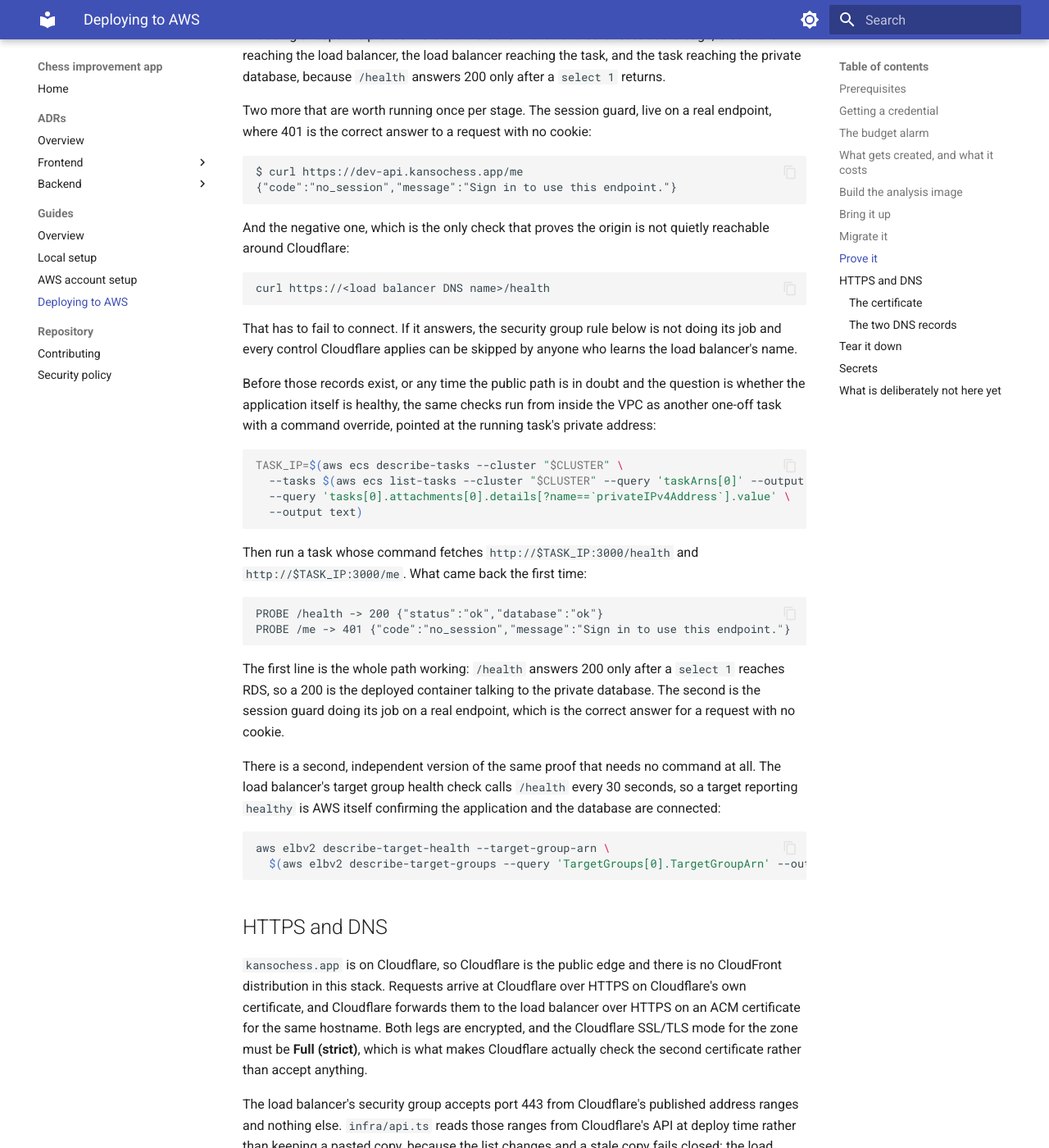
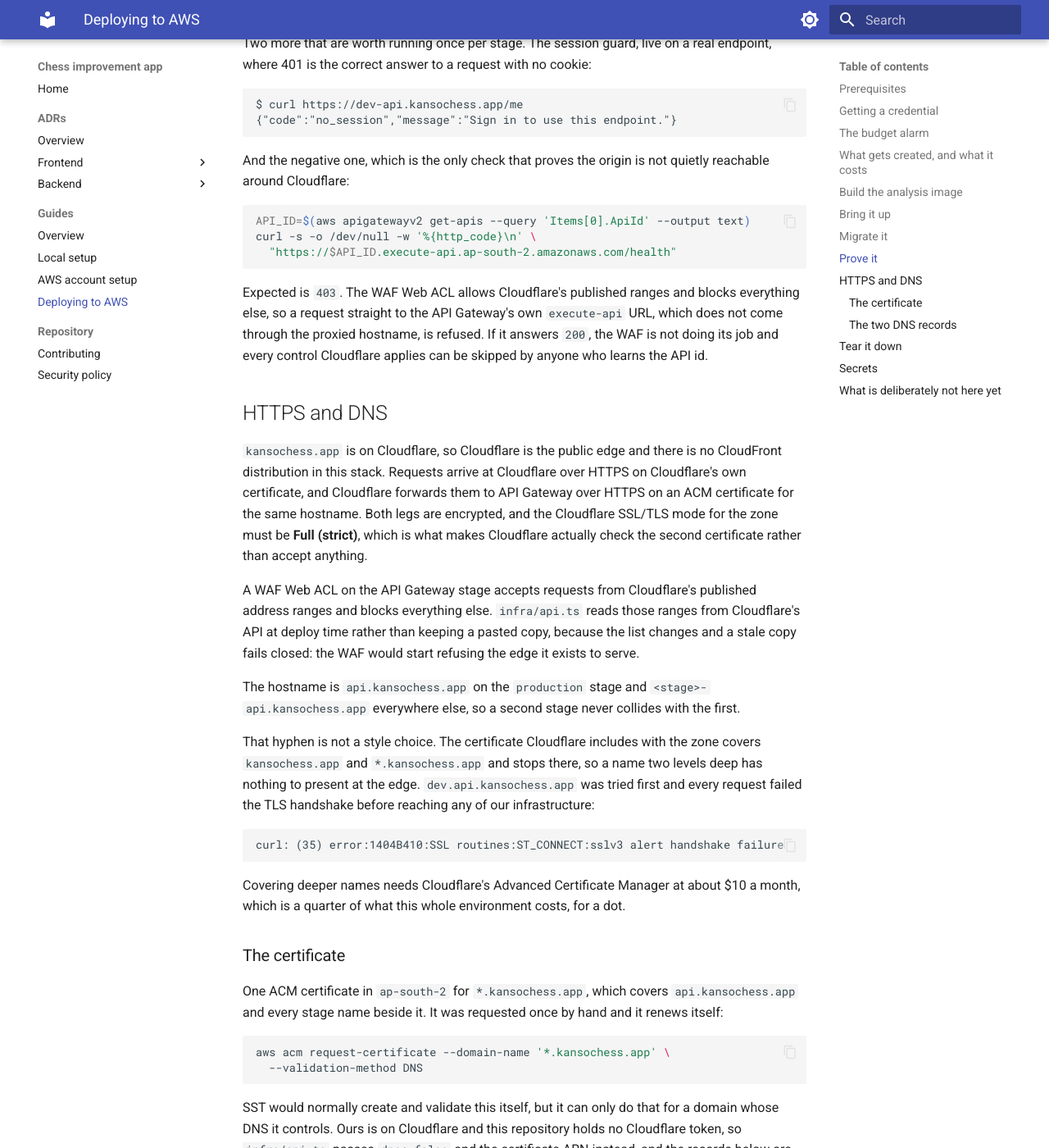
Before and after one commit to sushanth-dev/kanso-app, an MkDocs documentation site: the page built from docs/guides/deploy.md, in a window 1280 px wide and 1400 px high, scrolled down 3839 px. Shown: the whole window at 82% size. Built offline with MkDocs 1.6.1 and Material for MkDocs 9.7.7, drawn with Linux system fonts in a browser that asks for light colours; some of the changed text lies outside the part shown.

Commit message:
rehost API as Lambda behind HTTP API
ADR-0033. The Fargate task plus load balancer cost about $27 a month idle. A Lambda behind API Gateway drops that, but a Lambda cannot take a public IP, so the VPC gains a NAT instance and the Cloudflare-only ingress rule moves to a WAF Web ACL. The migration moves from a Fargate task to a VPC-attached Lambda.

````diff
--- a/docs/adrs/backend/0033-lambda-api-http-api.md
+++ b/docs/adrs/backend/0033-lambda-api-http-api.md
@@ -33,27 +33,31 @@
 
 Run the same Hono app from ADR-0007 in a Lambda behind API Gateway HTTP API (or
 a Function URL), instead of a Fargate task behind an application load balancer.
-The domain, the stage-aware resolution, the database, the VPC, and the analysis
-path all stay as they are. The change is the compute and the front door, not the
-application.
+The domain, the stage-aware resolution, the database, and the analysis path all
+stay as they are. The VPC gains a NAT instance, because a Lambda cannot take the
+public IP the Fargate task used to reach the internet. The change is the compute
+and the front door, not the application.
 
 Cold start latency on the first request after idle is accepted and measured,
 with the number recorded rather than guessed.
 
 ## Consequences
 
-The idle AWS cost of the API stage drops from about $45 a month to about $18:
-RDS about $17, Lambda and the HTTP API about $0 at this traffic, and small change
-for Secrets Manager and ECR. The load balancer and its flat hourly fee are gone.
+The idle AWS cost of the API stage drops from about $45 a month to about $30:
+RDS about $17, a pair of NAT instances about $6, a WAF Web ACL and its allowlist
+rule about $6, Lambda and the HTTP API about $0 at this traffic, and small
+change for Secrets Manager and ECR. The load balancer and its flat hourly fee
+are gone.
 
 The API Lambda role becomes the new security surface, scoped to the database and
 the queue and nothing else. Cloudflare's ingress allowlist moves from the load
-balancer to the HTTP API.
+balancer's security group to a WAF Web ACL on the HTTP API's stage, because API
+Gateway has no security group to lock.
 
 Database connection exhaustion stays the named risk it was in ADR-0014, with RDS
-Proxy as the unchanged mitigation if it shows up. Many concurrent Lambdas each
-opening a connection is the same failure as many concurrent tasks, only reached
-through a different compute path.
+Proxy as the unchanged mitigation if it shows up. Each execution environment
+opens one connection, not the pool of ten the Fargate task used, and concurrency
+comes from the environment count rather than the pool.
 
 ADR-0014's "two compute models" consequence is reduced: the API and the analysis
 both run as Lambda now, with one deployment and logging path for serverless and
--- a/docs/guides/deploy.md
+++ b/docs/guides/deploy.md
@@ -41,9 +42,10 @@
 rather than from guesswork: CloudTrail records every call a deploy actually
 made, so a later pass can read the real list off a completed deploy instead of
 assembling a policy by imagination and discovering the gaps one failure at a
-time. What the first deploy is known to have touched is EC2 for the VPC and the
-security groups, RDS, ECR, ECS, ELBv2, IAM for the task roles, Secrets Manager,
-CloudWatch Logs, ACM, and S3 and SSM for SST's own state.
+time. What the first deploy is known to have touched is EC2 for the VPC, the NAT
+instances, and the security groups, RDS, ECR, Lambda, API Gateway, WAFv2, IAM
+for the function roles, Secrets Manager, CloudWatch Logs, ACM, and S3 and SSM
+for SST's own state.
 
 ## The budget alarm
 
@@ -58,21 +60,22 @@
 
 | Resource | Monthly |
 | --- | --- |
-| VPC, two public and two private subnets, no NAT gateway | $0 |
+| VPC, two public and two private subnets, with two NAT instances | about $6 |
 | RDS `db.t4g.micro`, single AZ, 20 GB gp3 | about $17 |
-| ECS Fargate, one task at 0.25 vCPU and 0.5 GB | about $10 |
-| Application load balancer | about $17 |
+| Lambda and API Gateway HTTP API | about $0 at this traffic |
+| WAF Web ACL and its allowlist rule | about $6 |
 | Secrets Manager secret for the database credential | $0.40 |
-| ECR repository holding the image | about $0.05 |
-| **Total** | **about $45** |
+| ECR repository holding the analysis image | about $0.05 |
+| **Total** | **about $30** |
 
 Two notes on that table. The first is that these are list prices rather than a
 bill: the stage this guide was written from lived for hours, not a month, so
-nothing here has been read off a statement yet. The second is that there is
-deliberately no NAT gateway. One would add about $32 a month on its own, which
-is more than the database, and the service does not need one because its tasks
-run with a public IP and reach the internet directly while the database stays
-private.
+nothing here has been read off a statement yet. The second is that the NAT is a
+pair of `t4g.nano` instances, not a managed gateway. A Lambda cannot take a
+public IP the way the Fargate task did, so it reaches the internet through a
+NAT from the private subnets. Two instances cost about $6 a month; the managed
+gateway would be about $64, which is more than the database. The single point
+of failure an instance is per zone is a launch concern, not a deployment one.
 
 The total is why the teardown section below is a first-class step rather than a
 footnote.
@@ -80,8 +83,8 @@
 ## Build the analysis image
 
 The analysis worker is a Lambda container image, because the engine is a native
-binary compiled for arm64 (ADR-0023). SST builds the API's image itself; this
-one is built and pushed by hand, and the function is pointed at the tag:
+binary compiled for arm64 (ADR-0023). SST bundles the API's function itself;
+this one is built and pushed by hand, and the function is pointed at the tag:
 
 ```sh
 TAG=$(git rev-parse --short HEAD)
@@ -110,11 +113,11 @@
 npx sst deploy --stage dev
 ```
 
-The first deploy of a stage took 11 minutes 13 seconds, and almost all of it is
-two resources: the RDS instance took 8 minutes 48 seconds and the load balancer
-2 minutes 51 seconds. Later deploys are much shorter because the image layers
-are cached in ECR and nothing else has to be replaced; changing only the load
-balancer's certificate took 15 seconds.
+The first deploy of a stage took 11 minutes 13 seconds when the API ran on
+Fargate, and almost all of it was two resources: the RDS instance took 8 minutes
+48 seconds and the load balancer 2 minutes 51 seconds. The Lambda re-host is
+shorter, because the load balancer is gone; the exact time is re-measured after
+the next deploy rather than guessed.
 
 The stage name is ours to choose. `production` is special: `sst.config.ts` sets
 `removal: 'retain'` and `protect: true` for it, so a mistyped remove command
@@ -128,35 +131,28 @@
 `sst shell` cannot run the migrator: the shell runs locally with the stage's
 environment variables, not inside the network.
 
-The way in is a one-off task on the same cluster, overriding the container
-command:
+The way in is the `Migrate` Lambda, which `infra/api.ts` deploys in the same
+VPC as the database. It runs the checked-in migrator and exits:
 
 ```sh
-CLUSTER=$(aws ecs list-clusters --query 'clusterArns[0]' --output text)
-TASK_DEF=$(aws ecs list-task-definitions --family-prefix kanso --sort DESC \
-  --query 'taskDefinitionArns[0]' --output text)
-NET=$(aws ecs describe-services --cluster "$CLUSTER" \
-  --services $(aws ecs list-services --cluster "$CLUSTER" \
-    --query 'serviceArns[0]' --output text) \
-  --query 'services[0].networkConfiguration.awsvpcConfiguration')
-
-aws ecs run-task --cluster "$CLUSTER" --task-definition "$TASK_DEF" \
-  --launch-type FARGATE \
-  --network-configuration "awsvpcConfiguration=$NET" \
-  --overrides '{"containerOverrides":[{"name":"Api","command":["node","src/db/migrate.ts"]}]}'
+MIGRATE=$(aws lambda list-functions --query \
+  "Functions[?starts_with(FunctionName, 'kanso-dev-Migrate')].FunctionName | [0]" \
+  --output text)
+aws lambda invoke --function-name "$MIGRATE" --payload '{}' /tmp/migrate.out
+cat /tmp/migrate.out
 ```
 
 It runs the same `apps/api/src/db/migrate.ts` the integration tests run, gets
-`DATABASE_URL` from the same task definition the service uses, and exits. The
-proof it worked is one line in the task's CloudWatch log stream:
+`DATABASE_URL` from the same function configuration the API uses, and exits.
+The proof it worked is the response payload:
 
 ```
-Migrations applied.
+"Migrations applied."
 ```
 
 The alternative would have been to give the database a public address for the
 length of a migration. That trades a permanent weakness for a temporary
-convenience, and the one-off task costs a few cents of Fargate time.
+convenience, and the Lambda invocation costs a few cents of Lambda time.
 
 ## Prove it
 
@@ -173,9 +169,9 @@
 ```
 
 That single response proves more than it looks like: a valid certificate at the
-edge, Cloudflare reaching the load balancer, the load balancer reaching the
-task, and the task reaching the private database, because `/health` answers 200
-only after a `select 1` returns.
+edge, Cloudflare reaching API Gateway, API Gateway reaching the function, and
+the function reaching the private database, because `/health` answers 200 only
+after a `select 1` returns.
 
 Two more that are worth running once per stage. The session guard, live on a
 real endpoint, where 401 is the correct answer to a request with no cookie:
@@ -189,62 +185,31 @@
 quietly reachable around Cloudflare:
 
 ```sh
-curl https://<load balancer DNS name>/health
+API_ID=$(aws apigatewayv2 get-apis --query 'Items[0].ApiId' --output text)
+curl -s -o /dev/null -w '%{http_code}\n' \
+  "https://$API_ID.execute-api.ap-south-2.amazonaws.com/health"
 ```
 
-That has to fail to connect. If it answers, the security group rule below is not
-doing its job and every control Cloudflare applies can be skipped by anyone who
-learns the load balancer's name.
-
-Before those records exist, or any time the public path is in doubt and the
-question is whether the application itself is healthy, the same checks run from
-inside the VPC as another one-off task with a command override, pointed at the
-running task's private address:
-
-```sh
-TASK_IP=$(aws ecs describe-tasks --cluster "$CLUSTER" \
-  --tasks $(aws ecs list-tasks --cluster "$CLUSTER" --query 'taskArns[0]' --output text) \
-  --query 'tasks[0].attachments[0].details[?name==`privateIPv4Address`].value' \
-  --output text)
-```
-
-Then run a task whose command fetches `http://$TASK_IP:3000/health` and
-`http://$TASK_IP:3000/me`. What came back the first time:
-
-```
-PROBE /health -> 200 {"status":"ok","database":"ok"}
-PROBE /me -> 401 {"code":"no_session","message":"Sign in to use this endpoint."}
-```
-
-The first line is the whole path working: `/health` answers 200 only after a
-`select 1` reaches RDS, so a 200 is the deployed container talking to the
-private database. The second is the session guard doing its job on a real
-endpoint, which is the correct answer for a request with no cookie.
-
-There is a second, independent version of the same proof that needs no command
-at all. The load balancer's target group health check calls `/health` every 30
-seconds, so a target reporting `healthy` is AWS itself confirming the
-application and the database are connected:
-
-```sh
-aws elbv2 describe-target-health --target-group-arn \
-  $(aws elbv2 describe-target-groups --query 'TargetGroups[0].TargetGroupArn' --output text)
-```
+Expected is `403`. The WAF Web ACL allows Cloudflare's published ranges and
+blocks everything else, so a request straight to the API Gateway's own
+`execute-api` URL, which does not come through the proxied hostname, is refused.
+If it answers `200`, the WAF is not doing its job and every control Cloudflare
+applies can be skipped by anyone who learns the API id.
 
 ## HTTPS and DNS
 
 `kansochess.app` is on Cloudflare, so Cloudflare is the public edge and there is
 no CloudFront distribution in this stack. Requests arrive at Cloudflare over
-HTTPS on Cloudflare's own certificate, and Cloudflare forwards them to the load
-balancer over HTTPS on an ACM certificate for the same hostname. Both legs are
+HTTPS on Cloudflare's own certificate, and Cloudflare forwards them to API
+Gateway over HTTPS on an ACM certificate for the same hostname. Both legs are
 encrypted, and the Cloudflare SSL/TLS mode for the zone must be **Full
 (strict)**, which is what makes Cloudflare actually check the second
 certificate rather than accept anything.
 
-The load balancer's security group accepts port 443 from Cloudflare's published
-address ranges and nothing else. `infra/api.ts` reads those ranges from
-Cloudflare's API at deploy time rather than keeping a pasted copy, because the
-list changes and a stale copy fails closed: the load balancer would start
+A WAF Web ACL on the API Gateway stage accepts requests from Cloudflare's
+published address ranges and blocks everything else. `infra/api.ts` reads those
+ranges from Cloudflare's API at deploy time rather than keeping a pasted copy,
+because the list changes and a stale copy fails closed: the WAF would start
 refusing the edge it exists to serve.
 
 The hostname is `api.kansochess.app` on the `production` stage and
@@ -305,22 +270,23 @@
 `....kansochess.app.kansochess.app`, which validates nothing. Validation took
 about three minutes once the record was live.
 
-The **service record** points the hostname at the load balancer. Its value is
-the load balancer's DNS name, which only exists after the first deploy:
+The **service record** points the hostname at API Gateway. Its value is the API
+Gateway domain name, which only exists after the first deploy:
 
 ```sh
-aws elbv2 describe-load-balancers --query 'LoadBalancers[0].DNSName' --output text
+aws apigatewayv2 get-domain-names \
+  --query 'Items[0].DomainNameConfigurations[0].ApiGatewayDomainName' --output text
 ```
 
 It is a `CNAME` and it must be **Proxied**, the orange cloud. That is what puts
-Cloudflare in front, and it is also what makes the security group rule above
-correct: unproxied, requests would come from the whole internet and the load
-balancer would refuse them.
+Cloudflare in front, and it is also what makes the WAF rule above correct:
+unproxied, requests would come from the whole internet and the WAF would refuse
+them.
 
-This means the very first deploy of a stage has a gap between the load balancer
-existing and the record pointing at it. Later deploys reuse the same load
-balancer name, so the record keeps working. A teardown and rebuild produces a
-new name and the service record has to be updated.
+This means the very first deploy of a stage has a gap between the API Gateway
+domain existing and the record pointing at it. Later deploys reuse the same
+domain name, so the record keeps working. A teardown and rebuild produces a new
+name and the service record has to be updated.
 
 ## Tear it down
 
@@ -329,7 +295,7 @@
 ```
 
 That deletes everything the stage created: the VPC, the database and its data,
-the cluster and the running task, the load balancer, and the ECR image. Two
+the Lambda and API Gateway, the WAF, the NAT instances, and the ECR image. Two
 measured teardowns took 6 and 7 minutes 41 seconds, most of it the database and
 the VPC. The bill for the stage stops when the remove finishes. On `production` the `removal: 'retain'`
 setting keeps the database behind, deliberately, so the same command cannot
@@ -343,8 +309,8 @@
 
 ```sh
 aws rds describe-db-instances --query 'DBInstances[].DBInstanceIdentifier'
-aws elbv2 describe-load-balancers --query 'LoadBalancers[].LoadBalancerName'
-aws ecs list-clusters --query 'clusterArns'
+aws lambda list-functions --query 'Functions[].FunctionName'
+aws apigatewayv2 get-apis --query 'Items[].ApiId'
 aws ec2 describe-vpcs --query 'Vpcs[?IsDefault==`false`].VpcId'
 ```
 
@@ -365,7 +331,7 @@
 The RDS password is generated by SST and stored in AWS. `DATABASE_URL` is
 assembled in `infra/api.ts` from the database component's own outputs with
 `$interpolate`, which means the value is resolved at deploy time and lands in
-the ECS task definition rather than anywhere a person handles. What is in the
+the function configuration rather than anywhere a person handles. What is in the
 repository is the template, with no literal values in it.
 
 `.env` stays gitignored and stays local, and the connection string in it points
@@ -379,7 +345,7 @@
   components now would mean paying for and reasoning about infrastructure no
   code uses.
 * **RDS Proxy.** ADR-0014 defers it until connection counts justify it. One
-  Fargate task with a pool of ten connections does not.
+  Lambda environment with one connection does not.
 * **Cloudflare DNS managed by SST.** A token scoped to `Zone:DNS:Edit` on this
   one zone would let SST create and remove the service record on every deploy,
   which is the only manual step left in a rebuild. It is not here because a
````
Also changed, not shown: other parts of docs/guides/deploy.md (+10 -9 lines), 5 other files.
